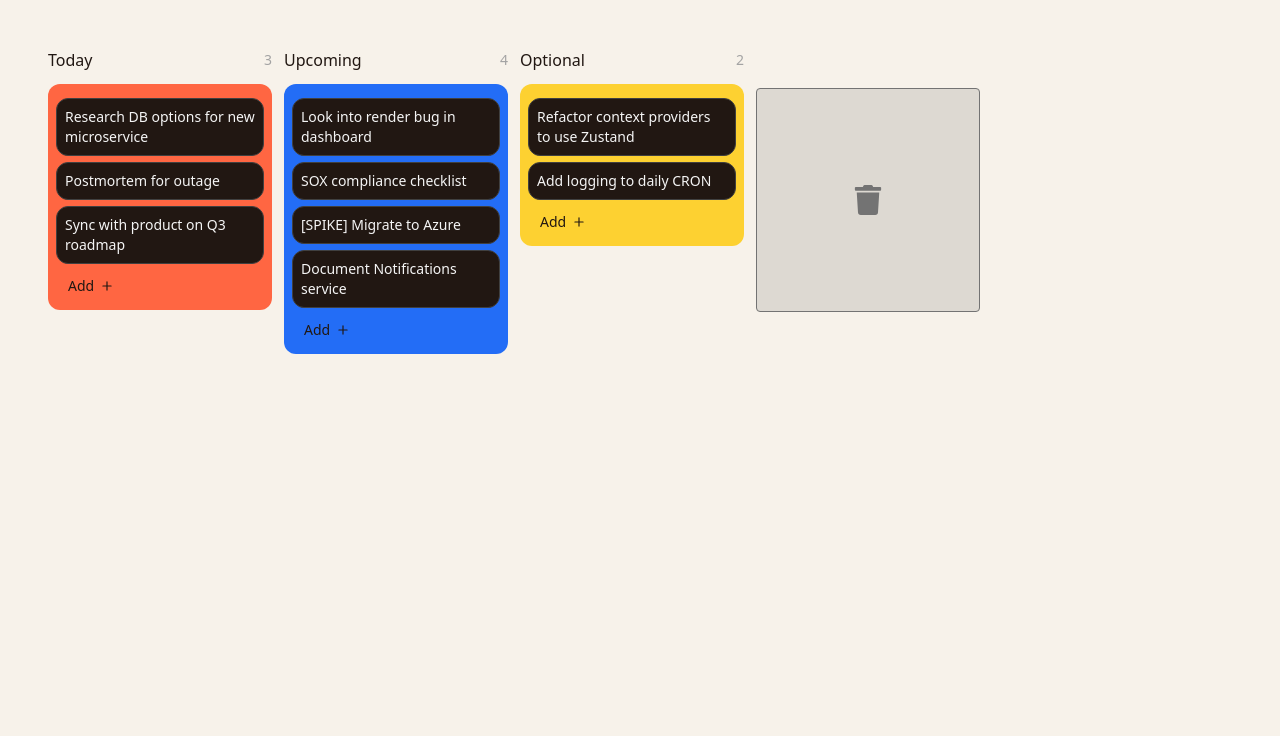
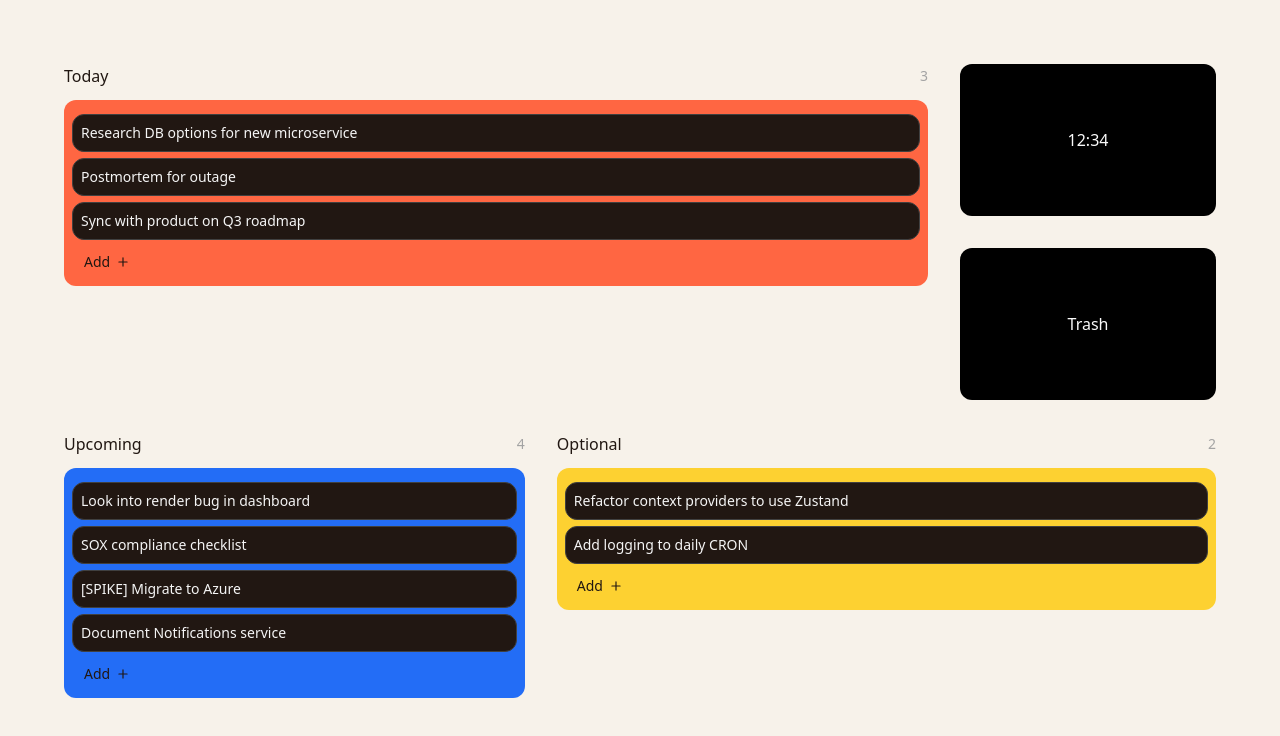
Before and after one commit to willrequaworrell/Klarr_Frontend, a React (Vite) app: page / in a window 1280 px wide. Shown: the top 736 px of the page. Built offline with nearby package versions, Linux system fonts and the light colour scheme.

Commit message:
started to implement layout change

```diff
--- a/src/components/Board.tsx
+++ b/src/components/Board.tsx
@@ -12,7 +12,9 @@ const Board = () => {
     const [cards, setCards] = useState<CardType[]>(DEFAULT_CARDS)
 
     return (
-        <div className="flex w-full h-full gap-3 p-12 overflow-scroll">
+        <div className="flex flex-wrap justify-center gap-8 p-16 size-full">
+
+            <div className="flex w-full gap-8 h-1/2">
                 <Column
                     title="Today"
                     column="today"
@@ -20,7 +22,19 @@ const Board = () => {
                     bgColor="bg-red"
                     cards={cards}
                     setCards={setCards}
+                    width="w-3/4"
                 />
+                <div className="flex flex-col items-center justify-center flex-1 gap-8">
+                    <div className="flex items-center justify-center w-full bg-black h-1/2 rounded-xl">
+                    <p>12:34</p>
+                    </div>
+                    <div className="flex items-center justify-center w-full bg-black h-1/2 rounded-xl">
+                    <p>Trash</p>
+                    </div>
+                </div>
+
+            </div>
+            <div className="flex w-full gap-8 h-1/2">
                 <Column
                     title="Upcoming"
                     column="upcoming"
@@ -28,7 +42,9 @@ const Board = () => {
                     bgColor="bg-blue"
                     cards={cards}
                     setCards={setCards}
+                    width="w-2/5"
                 />
+
                 <Column
                     title="Optional"
                     column="optional"
@@ -36,8 +52,10 @@ const Board = () => {
                     bgColor="bg-yellow"
                     cards={cards}
                     setCards={setCards}
+                    width="flex-1"
                 />
-            <DeleteArea setCards={setCards}/>
+            </div>
+            {/* <DeleteArea setCards={setCards}/> */}
 
         </div>
     )
--- a/src/components/Column.tsx
+++ b/src/components/Column.tsx
@@ -11,10 +11,11 @@ interface ColumnProps {
     column: 'today' | 'upcoming' | 'optional'
     cards: CardType[]
     setCards: React.Dispatch<React.SetStateAction<CardType[]>>
+    width: string
 }
 
 
-const Column = ({title, headingColor, bgColor, column, cards, setCards}: ColumnProps) => {
+const Column = ({title, headingColor, bgColor, column, cards, setCards, width}: ColumnProps) => {
     const [active, setActive] = useState<boolean>(false)
 
     const getIndicators = () => {
@@ -110,7 +111,7 @@ const Column = ({title, headingColor, bgColor, column, cards, setCards}: ColumnP
 
     const filteredCards = cards.filter(c => c.column === column)
     return (
-        <div className="w-56 shrink-0">
+        <div className={`${width} shrink-0 h-full flex-col rounded-xl bg-red-400`}>
             <div className="flex items-center justify-between mb-3">
                 <h3 className={`font-medium ${headingColor}`}>
                     {title}
```
Lines whose indentation alone changed are shown as unchanged.
